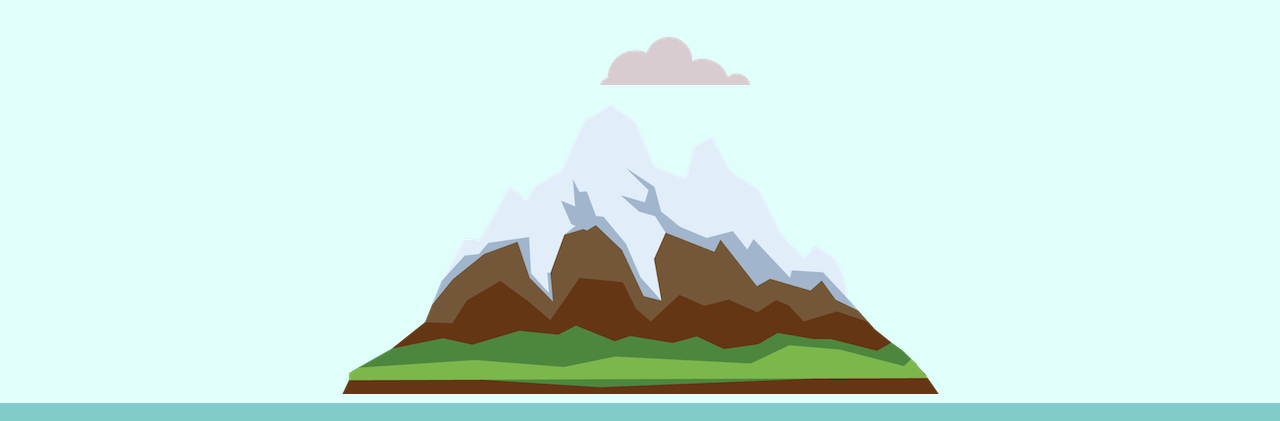
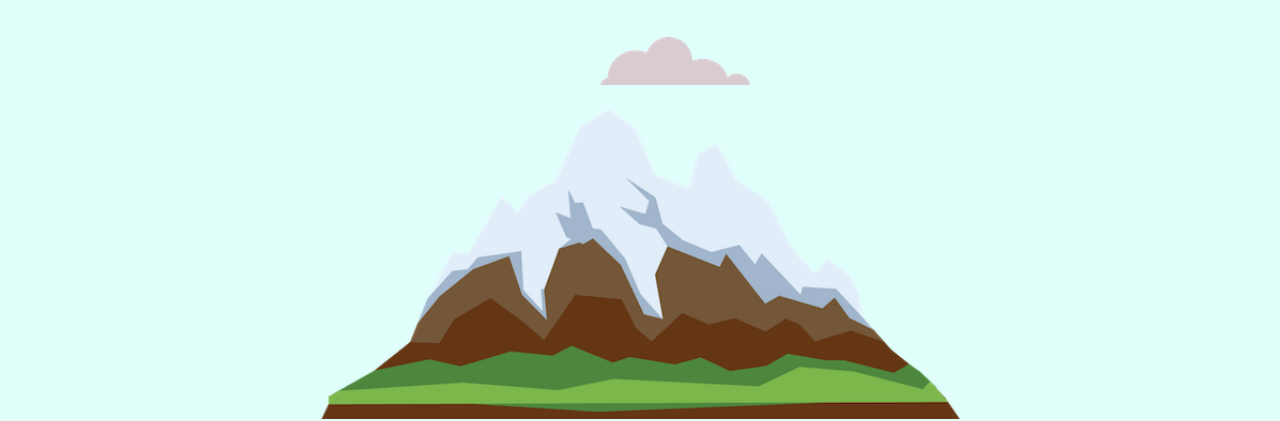
Before and after one commit to DaNoDya99/MyWeb, a plain HTML site: page index.html in a window 1280 px wide. Shown: the part 393-814 px from the top of the page. Drawn offline with Linux system fonts and the light colour scheme.

Commit message:
response

```diff
--- a/index.html
+++ b/index.html
@@ -17,7 +17,7 @@
         <h1 class="name">I'm Danodya</h1>
         <p class="prog">a <span class="pro">pro</span>grammer.</p>
         <img class="bottom-cloud" src="CSS - My Site Images/cloud.png" alt="cloud">
-        <img src="CSS - My Site Images/mountain.png" alt="mountain">
+        <img class="mountain" src="CSS - My Site Images/mountain.png" alt="mountain">
     </div>
     <div class="mid">
         <div class="profile">
@@ -52,6 +52,6 @@
         <a class="footer-link" href="https://twitter.com/">Twitter</a>
         <a class="footer-link" href="https://www.appbrewery.co/">Website</a>
         <p class="cpyright">© 2021 Dandoya Supun.</p>
-      </div>
+    </div>
 </body>
 </html>
--- a/style.css
+++ b/style.css
@@ -46,6 +46,7 @@ p{
 .top{
     padding-top: 100px;
     background-color: #E0FFFB;
+    width: 100%;
 }
 
 .mid{
@@ -155,3 +156,7 @@ hr{
 .btn:hover{
     background-color: #eb8b50;
 }
+
+.mountain{
+    width: 50%;
+}
```
